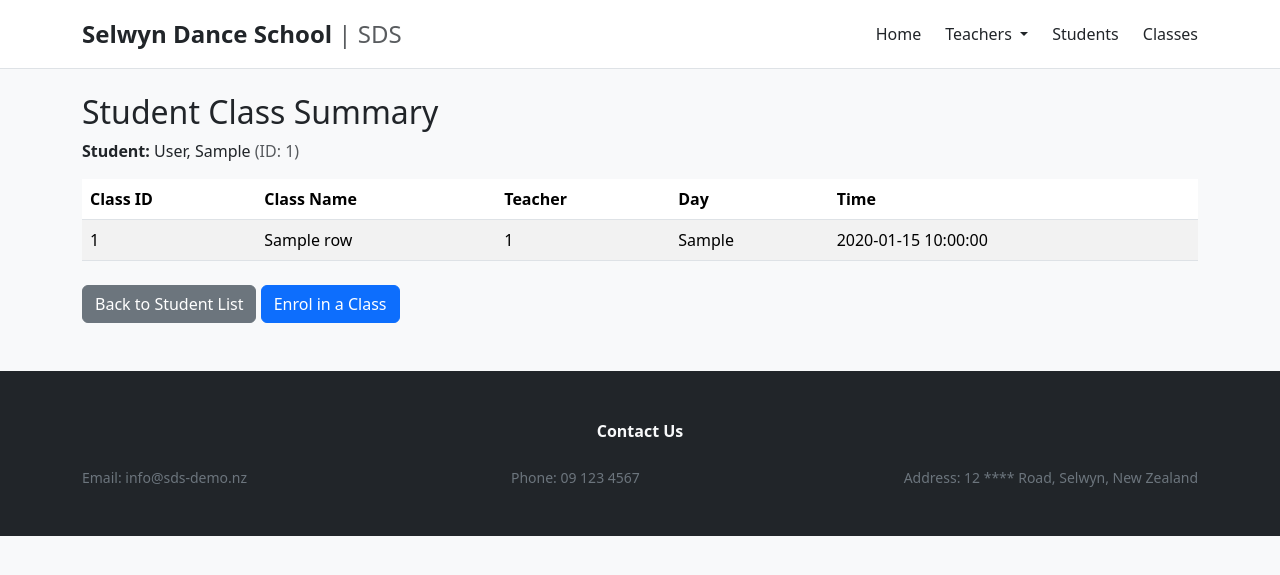
After one commit to Jie-Gao-1172816/sds, a Flask app: template templates/student_class_summary.html in a window 1280 px wide. The commit adds this page. Shown: the top 575 px of the page. Run offline with Flask 3, Linux system fonts and the light colour scheme; the template is opened without the code that fills it: most values are stand-ins (such as "Sample title", 1, 10 or a date in 2020); some libraries are stand-ins or nearby versions.

Commit message:
student class summary, student enrol, teacher report added
basic function, no validation yet

```diff
--- a/app.py
+++ b/app.py
@@ -48,7 +48,7 @@ def student_list():
         query = """
         SELECT s.student_id, s.first_name, s.last_name, s.email, s.date_of_birth, s.phone, s.enrollment_date, sc.class_id
         FROM students s
-        JOIN studentclasses sc ON s.student_id = sc.student_id
+        LEFT JOIN studentclasses sc ON s.student_id = sc.student_id
         WHERE s.first_name LIKE %s OR s.last_name LIKE %s
         ORDER BY s.last_name, s.first_name
         """
@@ -57,7 +57,7 @@ def student_list():
         query = """
         SELECT s.student_id, s.first_name, s.last_name, s.email, s.date_of_birth, s.phone, s.enrollment_date, sc.class_id
         FROM students s
-        JOIN studentclasses sc ON s.student_id = sc.student_id
+        LEFT JOIN studentclasses sc ON s.student_id = sc.student_id
         ORDER BY s.last_name, s.first_name
         """
         cursor.execute(query)
@@ -171,6 +171,207 @@ def add_student():
     return redirect(url_for('student_list'))
 
 # Add other routes and view functions as required.
-@app.route("/students/<int:student_id>")
-def class_summary(student_id):
-    return f"Class summary for student {student_id}"
+@app.route('/student/class-summary')
+def student_class_summary():
+    sid = request.args.get('student_id')
+    if not sid:
+        return redirect(url_for('student_list'))
+
+    cur = db.get_cursor()
+
+    # Retrieve basic student information (used for page heading)
+    cur.execute("""
+        SELECT student_id, first_name, last_name, email, phone, date_of_birth
+        FROM students
+        WHERE student_id=%s;
+    """, (sid,))
+    student = cur.fetchone()
+
+    # If the student does not exist, return to the student list
+    if not student:
+        cur.close()
+        return redirect(url_for('student_list'))
+
+    # Retrieve all classes the student is enrolled in
+    # A single JOIN query is used for efficiency
+    # If the student has no enrolled classes, an empty list will be returned
+    cur.execute("""
+    SELECT
+        c.class_id,
+        c.class_name,
+        c.teacher_id,
+        c.schedule_day,
+        c.schedule_time
+    FROM studentclasses sc
+    JOIN classes c ON c.class_id = sc.class_id
+    WHERE sc.student_id=%s
+    ORDER BY c.class_name;
+     """, (sid,))
+    classes = cur.fetchall()
+
+    cur.close()
+
+    return render_template(
+        "student_class_summary.html",
+        student=student,
+        classes=classes
+    )
+
+
+
+
+
+@app.route('/student/enrol', methods=['GET', 'POST'])
+def student_enrol():
+
+    # ===== POST: save enrolment =====
+    if request.method == 'POST':
+        sid = request.form.get('student_id')
+        class_id = request.form.get('class_id')
+
+        if not sid or not class_id:
+            return redirect(url_for('student_list'))
+
+        cur = db.get_cursor()
+
+        # Insert enrolment (studentclasses has a UNIQUE (student_id, class_id) constraint)
+        # so duplicates are prevented at the database level as well.
+        try:
+            cur.execute("""
+                INSERT INTO studentclasses (student_id, class_id)
+                VALUES (%s, %s);
+            """, (sid, class_id))
+            # Commit here if your connection is not autocommit
+            # db.connection.commit()
+        except Exception:
+            # If a duplicate is attempted, the UNIQUE constraint will raise an error.
+            # We can safely ignore and redirect back.
+            pass
+
+        cur.close()
+        return redirect(url_for('student_class_summary', student_id=sid))
+
+    # ===== GET: display enrolment form =====
+    sid = request.args.get('student_id')
+    if not sid:
+        return redirect(url_for('student_list'))
+
+    cur = db.get_cursor()
+
+    # Retrieve student basic info (for page heading)
+    cur.execute("""
+        SELECT student_id, first_name, last_name
+        FROM students
+        WHERE student_id=%s;
+    """, (sid,))
+    student = cur.fetchone()
+
+    if not student:
+        cur.close()
+        return redirect(url_for('student_list'))
+
+    # Retrieve eligible classes:
+    # - Student must be qualified in the same dance type at the class grade level
+    #   OR one grade level above
+    # - Exclude classes the student is already enrolled in
+    cur.execute("""
+        SELECT
+            c.class_id,
+            c.class_name,
+            dt.dancetype_name,
+            g.grade_level,
+            g.grade_name,
+            c.schedule_day,
+            c.schedule_time
+        FROM classes c
+        JOIN dancetype dt ON c.dancetype_id = dt.dancetype_id
+        LEFT JOIN grades g ON c.grade_id = g.grade_id
+        WHERE
+          EXISTS (
+            SELECT 1
+            FROM studentgrades sg
+            JOIN grades gg ON sg.grade_id = gg.grade_id
+            JOIN grades cg ON c.grade_id = cg.grade_id
+            WHERE sg.student_id = %s
+              AND sg.dancetype_id = c.dancetype_id
+              AND cg.grade_level IN (gg.grade_level, gg.grade_level + 1)
+          )
+          AND NOT EXISTS (
+            SELECT 1
+            FROM studentclasses sc
+            WHERE sc.student_id = %s AND sc.class_id = c.class_id
+          )
+        ORDER BY dt.dancetype_name, g.grade_level, c.class_name;
+    """, (sid, sid))
+    eligible_classes = cur.fetchall()
+
+    cur.close()
+
+    return render_template(
+        'student_enrol.html',
+        student=student,
+        eligible_classes=eligible_classes
+    )
+
+
+
+@app.route('/teachers/report')
+def teacher_report():
+    cur = db.get_cursor()
+
+    # Teachers -> Classes -> Studentclasses (LEFT JOIN keeps teachers even if no classes/students)
+    cur.execute("""
+        SELECT
+            t.teacher_id,
+            t.first_name,
+            t.last_name,
+            c.class_id,
+            c.class_name,
+            COUNT(sc.student_id) AS student_count
+        FROM teachers t
+        LEFT JOIN classes c ON c.teacher_id = t.teacher_id
+        LEFT JOIN studentclasses sc ON sc.class_id = c.class_id
+        GROUP BY t.teacher_id, t.first_name, t.last_name, c.class_id, c.class_name
+        ORDER BY t.last_name, t.first_name, c.class_name;
+    """)
+    rows = cur.fetchall()
+
+    cur.execute("""
+        SELECT
+            t.teacher_id,
+            COUNT(DISTINCT sc.student_id) AS total_students
+        FROM teachers t
+        LEFT JOIN classes c ON c.teacher_id = t.teacher_id
+        LEFT JOIN studentclasses sc ON sc.class_id = c.class_id
+        GROUP BY t.teacher_id;
+    """)
+    totals = {r['teacher_id']: r['total_students'] for r in cur.fetchall()}
+
+    cur.close()
+
+    # Build report structure for template
+    report = []
+    current_tid = None
+    teacher_block = None
+
+    for r in rows:
+        tid = r['teacher_id']
+
+        if current_tid != tid:
+            current_tid = tid
+            teacher_block = {
+                'teacher_id': tid,
+                'first_name': r['first_name'],
+                'last_name': r['last_name'],
+                'total_students': totals.get(tid, 0),
+                'classes': []
+            }
+            report.append(teacher_block)
+
+        if r['class_id'] is not None:
+            teacher_block['classes'].append({
+                'class_name': r['class_name'],
+                'student_count': r['student_count']
+            })
+
+    return render_template("teacher_report.html", report=report)
--- a/sds_local.sql
+++ b/sds_local.sql
@@ -77,6 +77,9 @@ CREATE TABLE studentgrades (
     FOREIGN KEY (grade_id) REFERENCES grades(grade_id) ON DELETE RESTRICT,
     FOREIGN KEY (dancetype_id) REFERENCES dancetype(dancetype_id) ON DELETE RESTRICT
 );
+
+
+
 
 
 
--- a/templates/base.html
+++ b/templates/base.html
@@ -18,19 +18,49 @@
       Selwyn Dance School <span class="text-muted fw-normal">| SDS</span>
     </div>
 
-    <nav class="d-flex gap-4">
-      <a href="{{ url_for('home') }}" class="text-dark text-decoration-none fw-medium">
+   <nav class="d-flex gap-4 align-items-center">
+
+  <a href="{{ url_for('home') }}"
+     class="text-dark text-decoration-none fw-medium">
     Home
   </a>
-      <a href="{{ url_for('teacher_list') }}" class="text-dark text-decoration-none fw-medium">
+
+  <!-- Teachers dropdown -->
+  <div class="dropdown">
+    <a class="text-dark text-decoration-none fw-medium dropdown-toggle"
+       href="#"
+       role="button"
+       data-bs-toggle="dropdown"
+       aria-expanded="false">
       Teachers
     </a>
-      <a href="{{ url_for('student_list') }}" class="text-dark text-decoration-none fw-medium">
+
+    <ul class="dropdown-menu">
+      <li>
+        <a class="dropdown-item"
+           href="{{ url_for('teacher_list') }}">
+          Teacher List
+        </a>
+      </li>
+      <li>
+        <a class="dropdown-item"
+           href="{{ url_for('teacher_report') }}">
+          Teacher Report
+        </a>
+      </li>
+    </ul>
+  </div>
+
+  <a href="{{ url_for('student_list') }}"
+     class="text-dark text-decoration-none fw-medium">
     Students
   </a>
-      <a href="{{ url_for('class_list') }}" class="text-dark text-decoration-none fw-medium">
+
+  <a href="{{ url_for('class_list') }}"
+     class="text-dark text-decoration-none fw-medium">
     Classes
   </a>
+
 </nav>
 
   </div>
--- a/templates/class_list.html
+++ b/templates/class_list.html
@@ -40,7 +40,7 @@
 
       <td>
         {% if row['first_name'] %}
-          <a href="{{ url_for('class_summary', student_id=row['student_id']) }}">
+          <a href="{{ url_for('student_class_summary', student_id=row['student_id']) }}">
             {{ row['first_name'] }}
           </a>
         {% else %}
@@ -49,7 +49,7 @@
       </td>
       <td>
         {% if row['last_name'] %}
-          <a href="{{ url_for('class_summary', student_id=row['student_id']) }}">
+          <a href="{{ url_for('student_class_summary', student_id=row['student_id']) }}">
             {{ row['last_name'] }}
           </a>
         {% else %}
--- /dev/null
+++ b/templates/student_class_summary.html
@@ -0,0 +1,63 @@
+{% extends "base.html" %}
+
+{% block content %}
+
+<h2>Student Class Summary</h2>
+
+<div class="mb-3">
+  <strong>Student:</strong>
+  {{ student.last_name }}, {{ student.first_name }}
+  <span class="text-muted">
+    (ID: {{ student.student_id }})
+  </span>
+</div>
+
+{% if classes and classes|length > 0 %}
+
+<table class="table table-striped">
+  <thead>
+    <tr>
+      <th>Class ID</th>
+      <th>Class Name</th>
+      <th>Teacher</th>
+      <th>Day</th>
+      <th>Time</th>
+    </tr>
+  </thead>
+  <tbody>
+    {% for c in classes %}
+    <tr>
+      <td>{{ c.class_id }}</td>
+      <td>{{ c.class_name }}</td>
+      <td>{{ c.teacher_id }}</td>
+      <td>{{ c.schedule_day }}</td>
+      <td>{{ c.schedule_time }}</td>
+
+    </tr>
+    {% endfor %}
+  </tbody>
+</table>
+
+{% else %}
+
+<div class="alert alert-warning">
+  This student is not enrolled in any classes.
+</div>
+
+{% endif %}
+
+<div class="mt-4">
+  <a class="btn btn-secondary" href="{{ url_for('student_list') }}">
+    Back to Student List
+  </a>
+
+  {#  New Enrolment  #}
+
+  <a class="btn btn-primary"
+     href="{{ url_for('student_enrol', student_id=student.student_id) }}">
+    Enrol in a Class
+  </a>
+
+</div>
+
+{% endblock %}
--- a/templates/student_edit.html
+++ b/templates/student_edit.html
@@ -1,7 +1,11 @@
 {% extends "base.html" %}
+
+{% block title %}{% if edit %}Edit Student{% else %}Add Student{% endif %} - SDS{% endblock %}
+
 {% block content %}
 
 <h2>{% if edit %}Edit Student{% else %}Add Student{% endif %}</h2>
+
 
 {% if edit %}
 <form action="/student/edit" method="post">
--- a/templates/student_list.html
+++ b/templates/student_list.html
@@ -64,9 +64,9 @@
             {% for student in students %}
             <tr>
                <td>{{ student['student_id'] }}</td>
-               <td>  <a href="{{ url_for('class_summary', student_id=student['student_id']) }}">
+               <td>  <a href="{{ url_for('student_class_summary', student_id=student['student_id']) }}">
                    {{ student['last_name'] }}</a></td>
-               <td> <a href="{{ url_for('class_summary', student_id=student['student_id']) }}">
+               <td> <a href="{{ url_for('student_class_summary', student_id=student['student_id']) }}">
                    {{ student['first_name'] }}</a></td>
                <td>{{ student['email'] }}</td>
                <td>{{ student['date_of_birth'] }}</td>
```
Also changed, not shown: templates/student_enrol.html (added, +45 -0 lines), templates/teacher_report.html (added, +39 -0 lines). Lines whose indentation alone changed are shown as unchanged.
